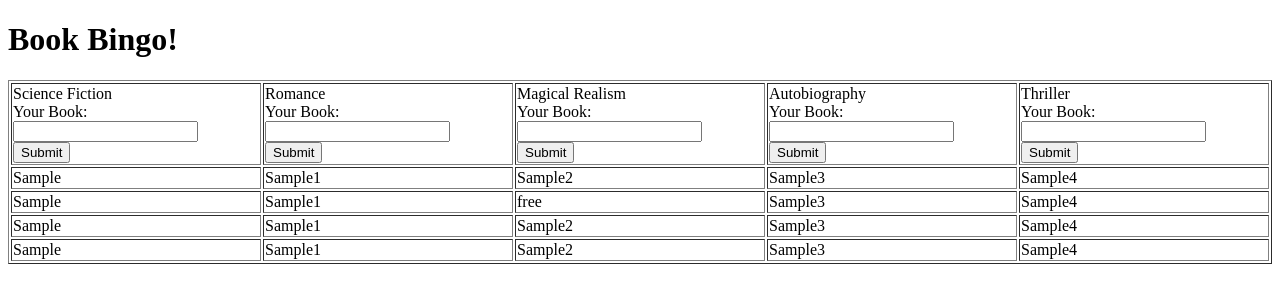
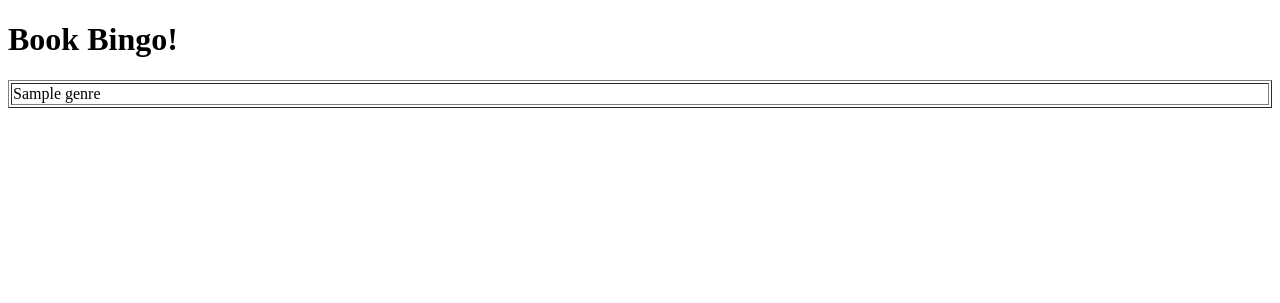
Before and after one commit to jessapp/book-bingo, a Flask app: template templates/board.html in a window 1280 px wide. Shown: the top 303 px of the page. Run offline with Flask 2, Linux system fonts and the light colour scheme; the template is opened without the code that fills it: most values are stand-ins (such as "Sample title", 1, 10 or a date in 2020).

Commit message:
Implemented Jinja in board HTML

```diff
--- a/server.py
+++ b/server.py
@@ -111,6 +111,18 @@ def logout_complete():
 def display_user(user_id):
     """User homepage"""
 
+    # board_list = []
+
+    # for board in user_boards:
+    #     board_id = board.board_id
+    #     board_list.append(board_id)
+
+    # board_names = []
+
+    # for board_id in board_list:
+    #     board_name = board.board_name
+    #     board_names.append(board_name)
+
 
     first_name = db.session.query(User).filter_by(user_id=user_id).one().first_name
 
@@ -121,22 +133,47 @@ def display_user(user_id):
 
     for board in user_boards:
         board_name = board.board_name
+        board_id = board.board_id
         boards.append(board_name)
-
-    #Finds user's read
 
     # Link to new board
 
-
     return render_template("user_details.html",
                     first_name=first_name,
-                    boards=boards)
+                    board_id=board_id,
+                    boards=boards,
+                    board_name=board_name)
 
-@app.route('/board')
-def display_board():
+@app.route('/board/<board_id>')
+def display_board(board_id):
     """Displays bingo board"""
 
-    return render_template("board.html")
+    genres = db.session.query(Square).filter_by(board_id=board_id).all()
+
+    genre_ids = []
+
+    for genre in genres:
+        genre_id = genre.genre_id
+        genre_ids.append(genre_id)
+
+    genre_names = []
+
+    for genre_id in genre_ids:
+        genre_object = db.session.query(Genre).filter_by(genre_id=genre_id).one()
+        genre_names.append(genre_object.name)
+
+    row1 = genre_names[:5]
+    row2 = genre_names[5:10]
+    row3 = genre_names[10:15]
+    row4 = genre_names[15:20]
+    row5 = genre_names[20:]
+
+    rows = [row1, row2, row3, row4, row5]
+
+
+    return render_template("board.html",
+                            genre_names=genre_names,
+                            rows=rows)
 
 
 if __name__ == "__main__":
--- a/templates/board.html
+++ b/templates/board.html
@@ -9,62 +9,13 @@
 <div id="board">
     <h1>Book Bingo!</h1>
     <table style="width:100%" border="1">
+    {% for row in rows %}
         <tr>
-            <td id="cell0" class="unread">
-                <form action="/board" method="POST">Science Fiction<br>
-                Your Book: <input type="text" name="cell0input"><br>
-                <input type="submit" value="Submit">
-            </form>
-            </td>
-            <td id="cell5" class="unread">
-                <form action="/board" method="POST">Romance<br>
-                Your Book: <input type="text" name="cell5input"><br>
-                <input type="submit" value="Submit">
-            </td>
-            <td id="cell10" class="unread">
-                <form action="/board" method="POST">Magical Realism<br>
-                Your Book: <input type="text" name="cell0input"><br>
-                <input type="submit" value="Submit">
-            </td>
-            <td id="cell14" class="unread">
-                <form action="/board" method="POST">Autobiography<br>
-                Your Book: <input type="text" name="cell0input"><br>
-                <input type="submit" value="Submit">
-            </td>
-            <td id="cell19" class="unread">
-                <form action="/board" method="POST">Thriller<br>
-                Your Book: <input type="text" name="cell0input"><br>
-                <input type="submit" value="Submit">
-            </td>
+        {% for genre in row %}
+            <td> {{ genre }} </td>
+        {% endfor %}
         </tr>
-        <tr>
-            <td id="cell1"> Sample</td>
-            <td id="cell6"> Sample1</td>
-            <td id="cell11"> Sample2</td>
-            <td id="cell15"> Sample3</td>
-            <td id="cell20"> Sample4</td>
-        </tr>
-        <tr>
-            <td id="cell2"> Sample</td>
-            <td id="cell7"> Sample1</td>
-            <td id="free"> free</td>
-            <td id="cell16"> Sample3</td>
-            <td id="cell21"> Sample4</td>
-        </tr>
-        <tr>
-            <td id="cell3"> Sample</td>
-            <td id="cell8"> Sample1</td>
-            <td id="cell12"> Sample2</td>
-            <td id="cell17"> Sample3</td>
-            <td id="cell22"> Sample4</td>
-        </tr>
-        <tr>
-            <td id="cell4"> Sample</td>
-            <td id="cell9"> Sample1</td>
-            <td id="cell13"> Sample2</td>
-            <td id="cell18"> Sample3</td>
-            <td id="cell23"> Sample4</td>
-        </tr>
+    {% endfor %}
     </table>
 
 </div>
--- a/templates/user_details.html
+++ b/templates/user_details.html
@@ -5,12 +5,10 @@
 
     <h2>Your boards: </h2>
         <ul>
-      {% for board_name in boards %}
+      {% for board in boards %}
           <li>
-                {{ board_name }}
+                <a href="/board/{{board_id}}"> {{ board_name }}
           </li>
       {% endfor %}
 
-    <h2> Your books: </h2>
-
 {% endblock %}
```
Also changed, not shown: model.py (+7 -2 lines).
